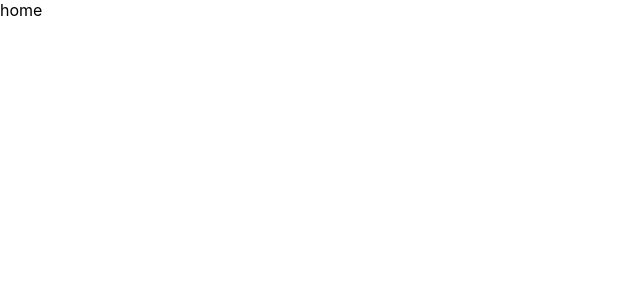
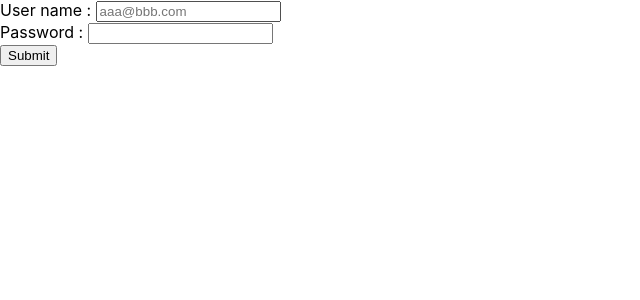
Before and after one commit to Kodewerfer/BURide_Front, a React (Create React App) app: page /login in a window 1280 px wide. Shown: the top 300 px of the page, without its empty margins (0-640 px from the left). Built offline with nearby package versions, Linux system fonts and the light colour scheme.

Commit message:
basic login

```diff
--- a/package.json
+++ b/package.json
@@ -3,8 +3,10 @@
   "version": "0.1.0",
   "private": true,
   "dependencies": {
+    "@reach/router": "^1.2.1",
     "react": "^16.12.0",
     "react-dom": "^16.12.0",
+    "react-router": "^5.1.2",
     "react-scripts": "3.2.0"
   },
   "scripts": {
--- a/src/App.js
+++ b/src/App.js
@@ -1,11 +1,83 @@
 import React from 'react';
 import './App.css';
+
+import { Router, Link, Redirect, redirectTo, navigate } from "@reach/router"
+
+
+import LogInPage from './components/logIn';
+import ListPage from './components/list';
+import DetailPage from './components/detail';
+import ErrorPage from './components/error';
+
+import URLconfig from './config/URLconfig';
+
+
 
 export default class App extends React.Component {
   constructor(props) {
     super(props)
+    this.state = {
+      currentToken: window.localStorage['BURToken'],
+      currentUser: "NaN"
+    }
   }
+
+  // Post, /login
+  handleLogin(logInfo) {
+    // const history = useHistory();
+    const fetchAddr = URLconfig.USER_ADDRESS + "/login";
+
+    fetch(fetchAddr, {
+      method: 'POST',
+      headers: {
+        'Content-Type': 'application/json'
+      },
+      body: JSON.stringify(logInfo)
+    })
+      .then((result) => {
+
+        if (result.status === 200) {
+          return result.json();
+        }
+
+        return this.errorHandler({ message: "login unsuccessful, server stauts " + result.status });
+
+      })
+      .then((res) => {
+        window.localStorage['BURToken'] = res;
+        this.setState({
+          currentToken: res,
+          currentUser: logInfo.username
+        });
+
+        navigate('/list');
+
+      })
+      // .then()
+      .catch((error) => {
+        this.errorHandler(error)
+      });
+  }
+  // handle all error in the app.
+  errorHandler(error) {
+    this.setState({
+      errorMessage: error.message
+    })
+    console.log(error);
+  }
+
   render() {
-    return "home";
+    return (
+      <Router>
+
+        <ListPage default path="/list" token={window.localStorage['BURToken']} />
+
+        <LogInPage path="/login" onLogin={(logInfo) => { this.handleLogin(logInfo) }} />
+
+        <DetailPage path="/detail" />
+
+
+      </Router>
+    )
   }
 }
--- a/src/components/detail.js
+++ b/src/components/detail.js
@@ -0,0 +1,13 @@
+import React from 'react';
+
+export default class DetailPage extends React.Component {
+  constructor(props, ...rest) {
+    super(props);
+  }
+
+
+
+  render() {
+    return "DetailPage"
+  }
+}
--- /dev/null
+++ b/src/components/error.js
@@ -0,0 +1,6 @@
+import React from 'react';
+
+export default function ErrorPage(props) {
+
+  return "error";
+}
--- a/src/components/list.js
+++ b/src/components/list.js
@@ -0,0 +1,25 @@
+import React from 'react';
+import { navigate, Redirect } from "@reach/router"
+
+export default class ListPage extends React.Component {
+  constructor(props) {
+    super(props);
+
+  }
+  componentDidMount() {
+    // if (!this.props.token) {
+    //   navigate('/login');
+    //   // redirectTo('/login');
+    // }
+  }
+
+
+  render() {
+
+    if (!this.props.token) {
+      return (<Redirect noThrow to="/login"></Redirect>)
+    }
+
+    return "list  " + this.props.token
+  }
+}
--- /dev/null
+++ b/src/components/logIn.js
@@ -0,0 +1,51 @@
+import React from 'react';
+
+// CSS gose here
+
+export default class LogInPage extends React.Component {
+  constructor(props) {
+    super(props);
+    this.state = {
+      uname: "",
+      upass: ""
+    }
+  }
+  handleUname(event) {
+    this.setState({
+      uname: event.target.value
+    })
+  }
+  handleUPass(event) {
+    this.setState({
+      upass: event.target.value
+    })
+  }
+  handleSubmit(event) {
+    event.preventDefault();
+
+    this.props.onLogin({
+      username: this.state.uname,
+      password: this.state.upass
+    })
+
+  }
+  render() {
+    return (
+      <div className="login-wrapper" >
+        <form onSubmit={(event) => this.handleSubmit(event)}>
+          <div className="login-items">
+            <label htmlFor="logUName">User name : </label>
+            <input id="logUName" type="text" placeholder="aaa@bbb.com" required value={this.state.uname} onChange={(event) => this.handleUname(event)} />
+          </div>
+          <div className="login-items">
+            <label htmlFor="logUPass">Password : </label>
+            <input id="logUPass" type="password" value={this.state.upass} required onChange={(event) => this.handleUPass(event)} />
+          </div>
+          <div className="login-button">
+            <input type="submit" value="Submit" />
+          </div>
+        </form>
+      </div>
+    );
+  }
+}
--- /dev/null
+++ b/src/config/URLconfig.js
@@ -0,0 +1,10 @@
+const SERVER_ADDRESS = process.env.burseraddr || "http://localhost:3003";
+
+const URLconfig = {
+
+  USER_ADDRESS: SERVER_ADDRESS + '/user',
+
+}
+
+
+module.exports = URLconfig
```
Also changed, not shown: src/components/signin.js (deleted), 2 other files (tests, documents, lock files or other folders).
